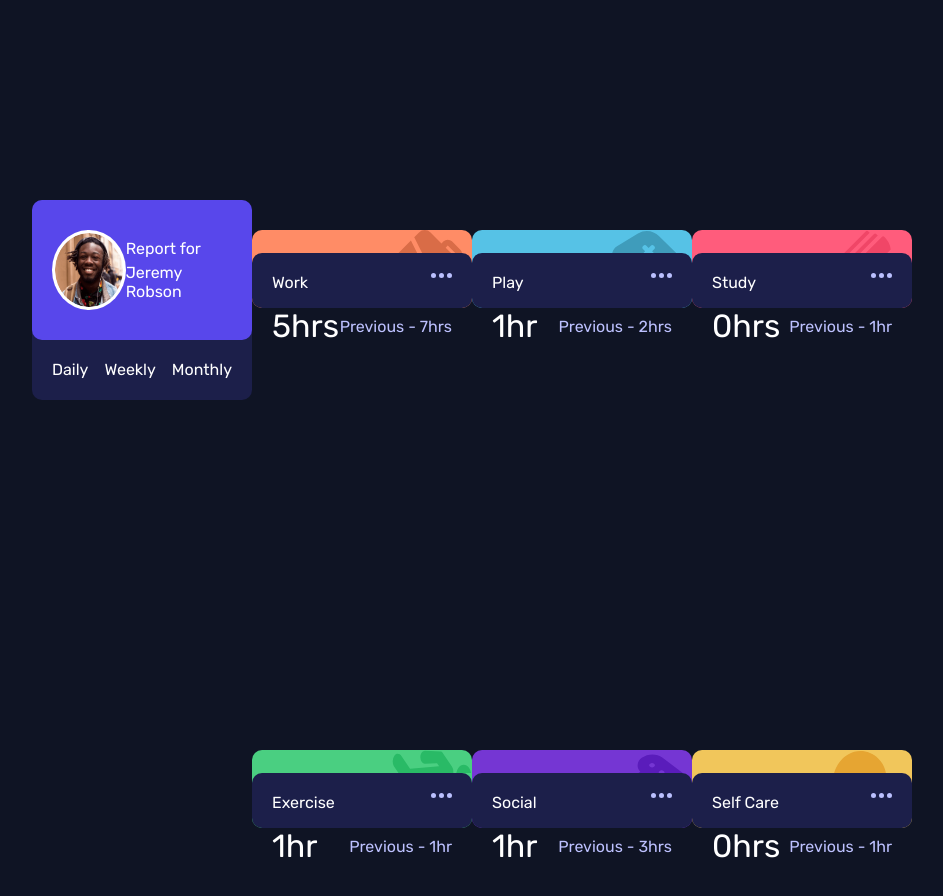
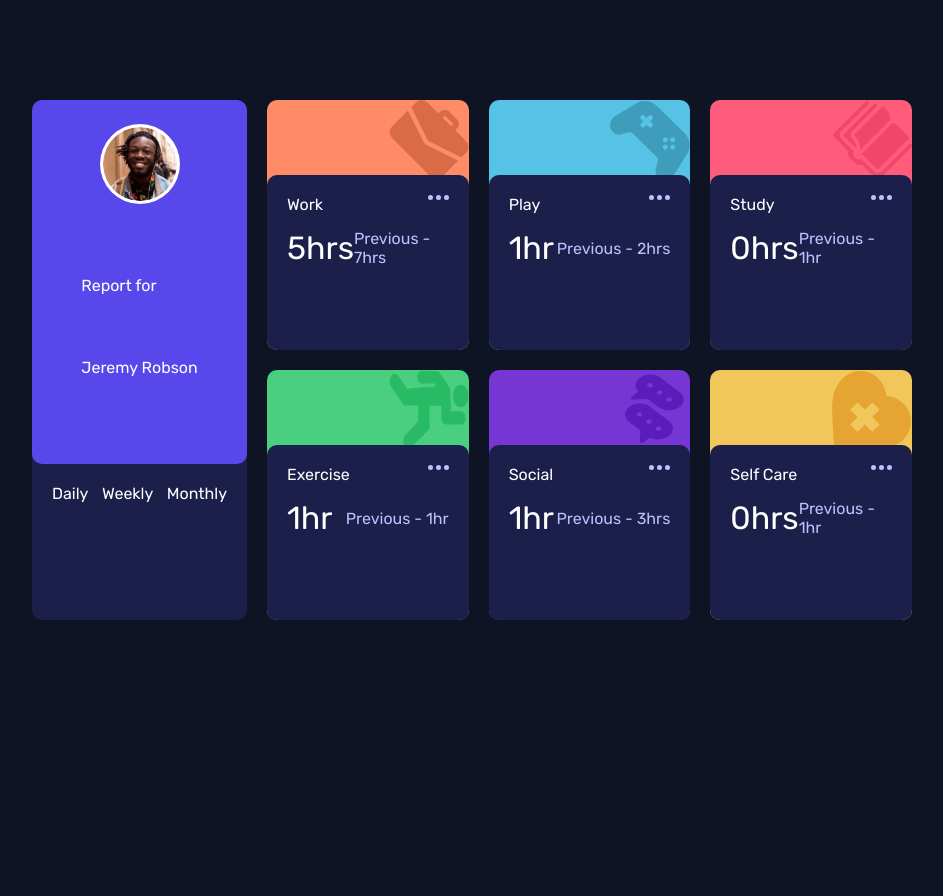
Before and after one commit to guardianprime/time-tracking-dashboard, a plain HTML site: page index.html in a window 1280 px wide. Shown: the top 896 px of the page, without its empty margins (168-1111 px from the left). After the commit the page ends 800 px from the top, so only its background shows below. Drawn offline with Linux system fonts and the light colour scheme.

Commit message:
fix: grid styles for large laptops

```diff
--- a/style.css
+++ b/style.css
@@ -161,14 +161,36 @@ main {
   body {
     display: grid;
     grid-template-columns: 1fr 3fr;
-    grid-template-rows: 1fr 1fr;
-    padding: 200px;
+    grid-template-rows: 250px 250px;
+    gap: 20px;
+    padding: 100px 200px;
   }
 
+  header {
+    grid-row: 1 / 3;
+    height: 100%;
+  }
+
+  .profile-wrap {
+    flex-direction: column;
+  }
+
+  nav ul {
+    flex-direction: column;
+  }
 
   main {
     display: grid;
+    grid-row: 1 / 3;
     grid-template-columns: 1fr 1fr 1fr;
     grid-template-rows: 1fr 1fr;
+    gap: 20px;
+    margin: 0;
+    height: 100%;
+    padding: 0;
+  }
+
+  .main__item {
+    height: 100%;
   }
 }
```
